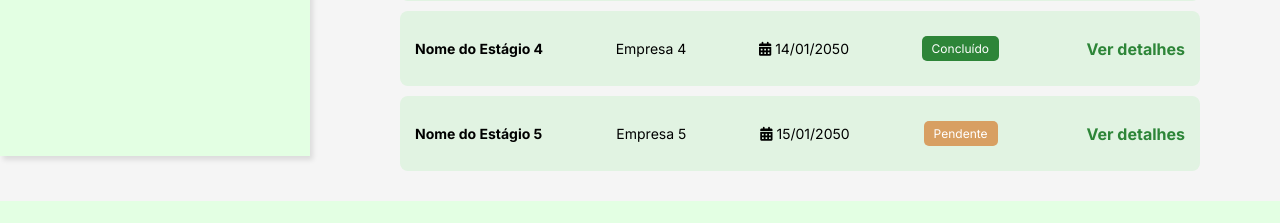
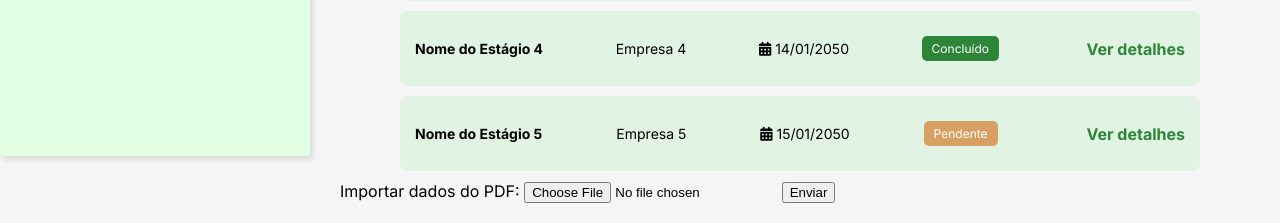
Before and after one commit to JefteFontes/estagio-plus-ProExt, a Django app: page /accounts/profile/ in a window 1280 px wide. Shown: the part 664-887 px from the top of the page. Before the commit the page ends 865 px from the top, so only its background shows below. Run offline with Django 5.2, Linux system fonts and the light colour scheme; some libraries are stand-ins or nearby versions.

Commit message:
Update dashboard_instituicao.html incluindo form de importação pdf

```diff
--- a/dashboard/templates/dashboard_instituicao.html
+++ b/dashboard/templates/dashboard_instituicao.html
@@ -32,4 +32,10 @@
         </div>
     {% endfor %}
 </div>
+<form method="POST" enctype="multipart/form-data">
+    {% csrf_token %}
+    <label for="pdf_file">Importar dados do PDF:</label>
+    <input type="file" name="pdf_file" accept=".pdf" />
+    <button type="submit">Enviar</button>
+  </form>
 {% endblock %}
```
